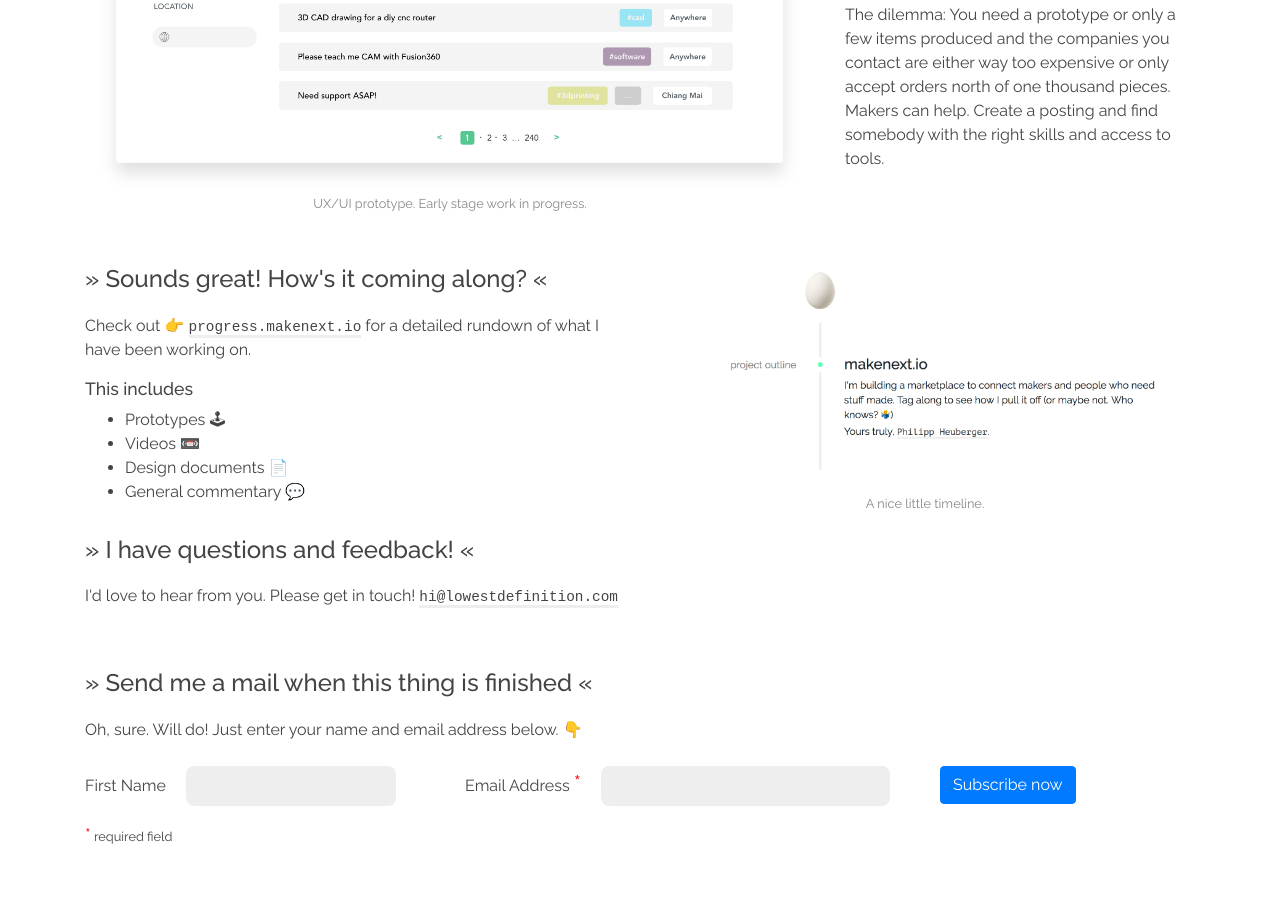
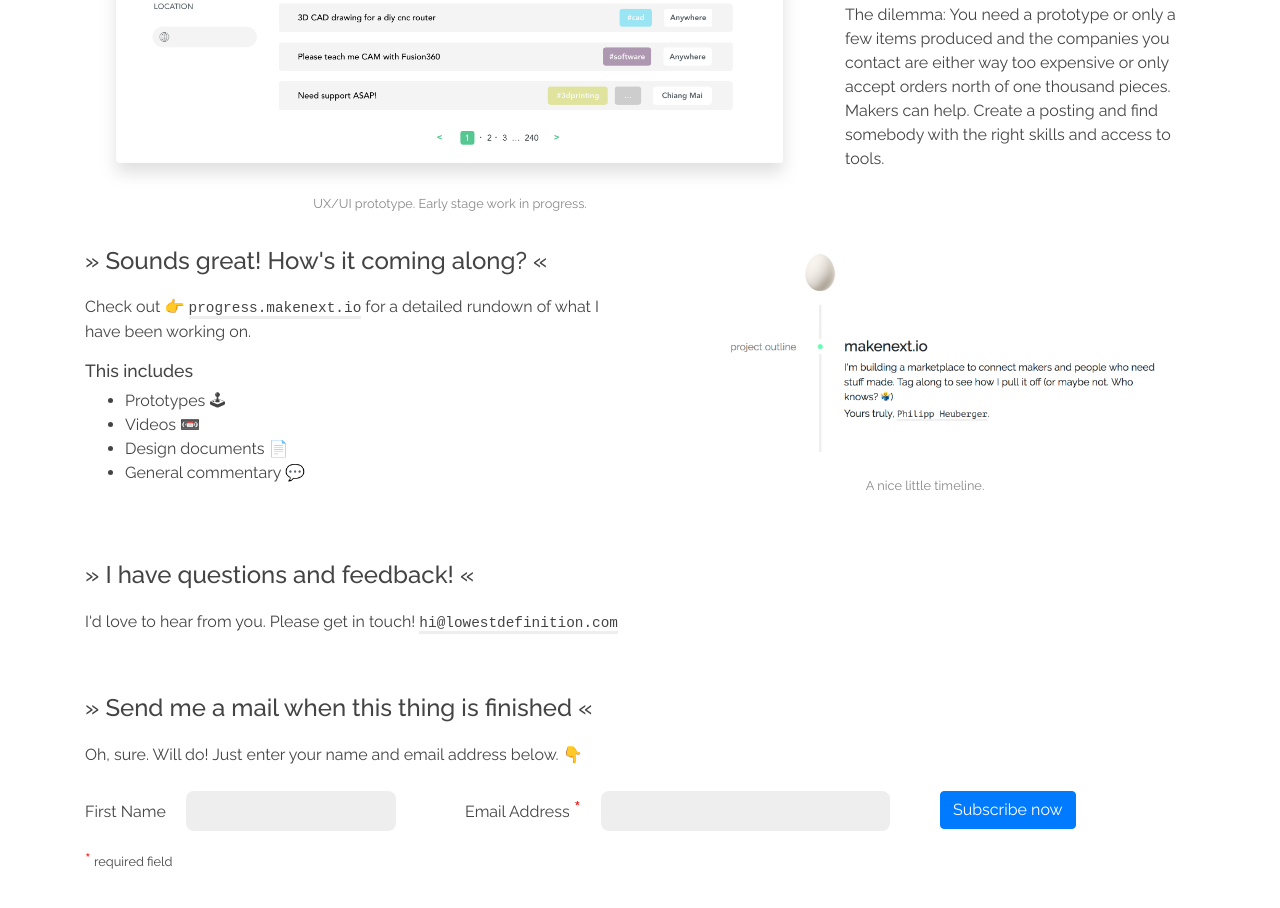
Before and after one commit to pheuberger/pheuberger.github.io, a website: page index.html in a window 1280 px wide. Shown: the part 508-1416 px from the top of the page. Drawn offline with Linux system fonts and the light colour scheme; a web font is replaced by a local one.

Commit message:
Change order of progress image and email CTA.

```diff
--- a/index.html
+++ b/index.html
@@ -67,7 +67,6 @@
       }
       .preview {
         text-align: center;
-        padding-bottom: 24px;
       }
       .preview div {
         font-size: .8em;
@@ -142,8 +141,7 @@
             </div>
           </div>
           <div class="row">
-            <div class="col-lg-6">
-              <div class="qa-block">
+            <div class="col-lg-6 qa-block">
               <h2>&raquo; Sounds great! How's it coming along? &laquo;</h2>
               <p>Check out 👉 <a href="http://progress.makenext.io/">progress.makenext.io</a>
                 for a detailed rundown of what I have been working on.</p>
@@ -155,14 +153,13 @@
                 <li>General commentary 💬</li>
               </ul>
             </div>
-              <div class="qa-block">
+            <div class="col-lg-6 preview">
+              <a href="http://progress.makenext.io/"><img id="progress-preview" src="static/preview-progress.png" alt=""></img></a>
+              <div>A nice little timeline.</div>
+            </div>
+            <div class="col-lg-6 qa-block">
               <h2>&raquo; I have questions and feedback! &laquo;</h2>
               I'd love to hear from you. Please get in touch! <a href="mailto:hi@lowestdefinition.com">hi@lowestdefinition.com</a>
-              </div>
-            </div>
-            <div class="col-lg-6 col-12 preview">
-              <a href="http://progress.makenext.io/"><img id="progress-preview" src="static/preview-progress.png" alt=""></img></a>
-              <div>A nice little timeline.</div>
             </div>
           </div>
           <!-- Begin MailChimp Signup Form -->
```
Lines whose indentation alone changed are shown as unchanged.
